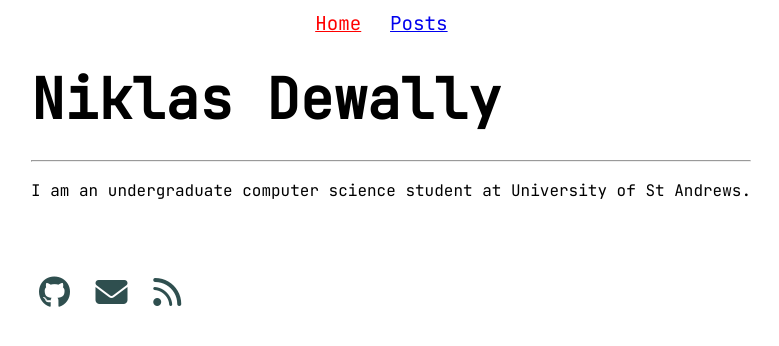
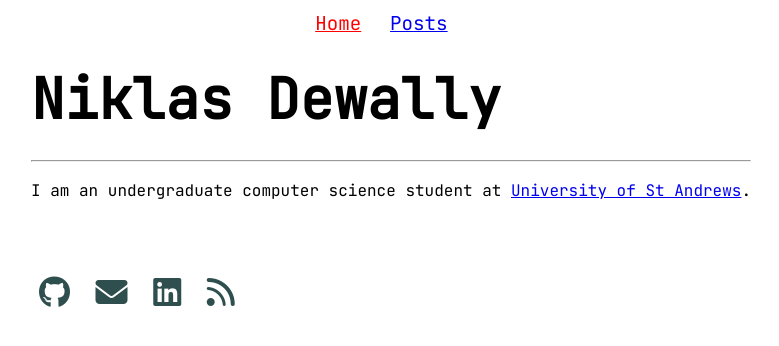
Before and after one commit to niklasdewally/niklasdewally.github.io, a Jekyll site: the page built from index.html, in a window 1280 px wide. Shown: the top 346 px of the page, without its empty margins (249-1028 px from the left). Built offline with Jekyll 4.4.1, drawn with Linux system fonts in a browser that asks for light colours; part of the change alters nothing that is shown.

Commit message:
add linkedin icon

```diff
--- a/_includes/contacticons.html
+++ b/_includes/contacticons.html
@@ -1,5 +1,6 @@
 <address>
     <a href="https://github.com/niklasdewally"><i class="fa-brands fa-github fa-2x"></i></a>
     <a href="mailto:hello@ndjd.uk"><i class="fa-solid fa-envelope fa-2x"></i></a>
+    <a href="https://linkedin.com/in/niklasdewally"><i class="fa-brands fa-linkedin fa-2x"></i></a>
     <a href="/feed.xml"><i class="fa-solid fa-rss fa-2x"></i></a>
 </address>
--- a/index.html
+++ b/index.html
@@ -14,7 +14,7 @@
         <main>
             <h1>Niklas Dewally</h1>
             <hr>
-            <p>I am an undergraduate computer science student at University of St Andrews.</p>
+            <p>I am an undergraduate computer science student at <a href="https://www.st-andrews.ac.uk/computer-science/">University of St Andrews</a>.</p>
         {% include contacticons.html %}
         </main>
     </body>
```
Also changed, not shown: 1 other file.
